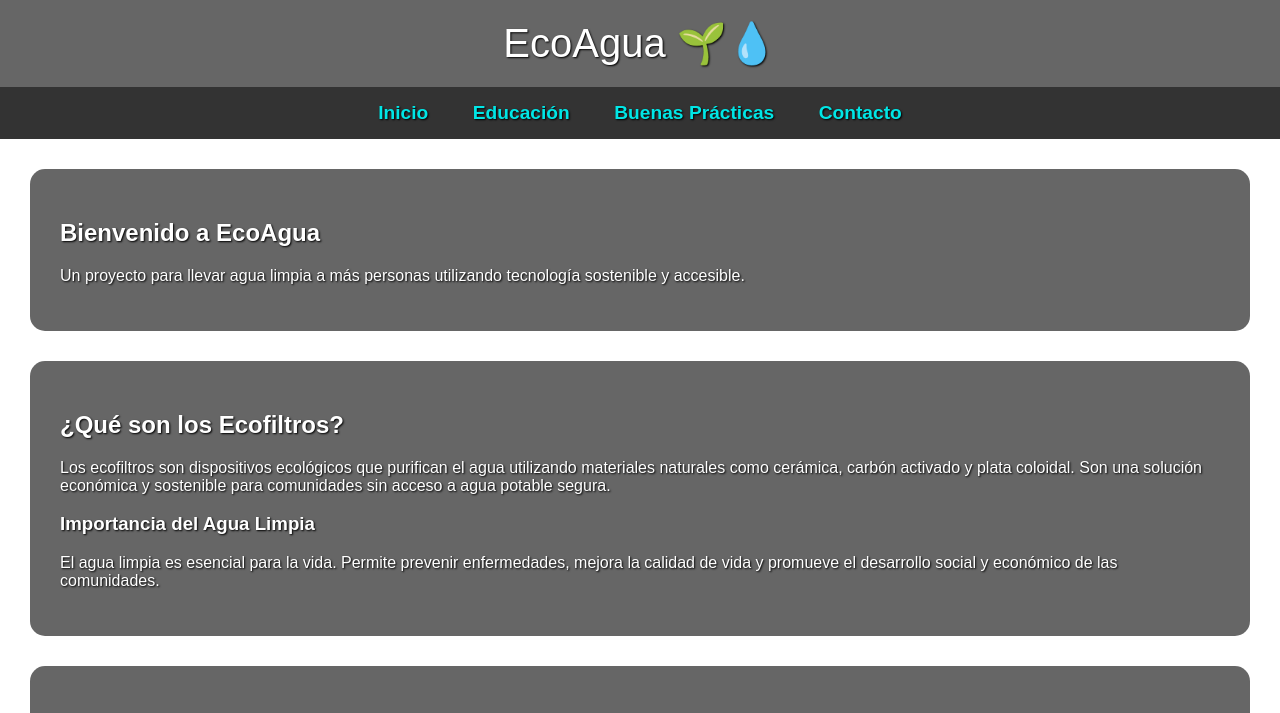
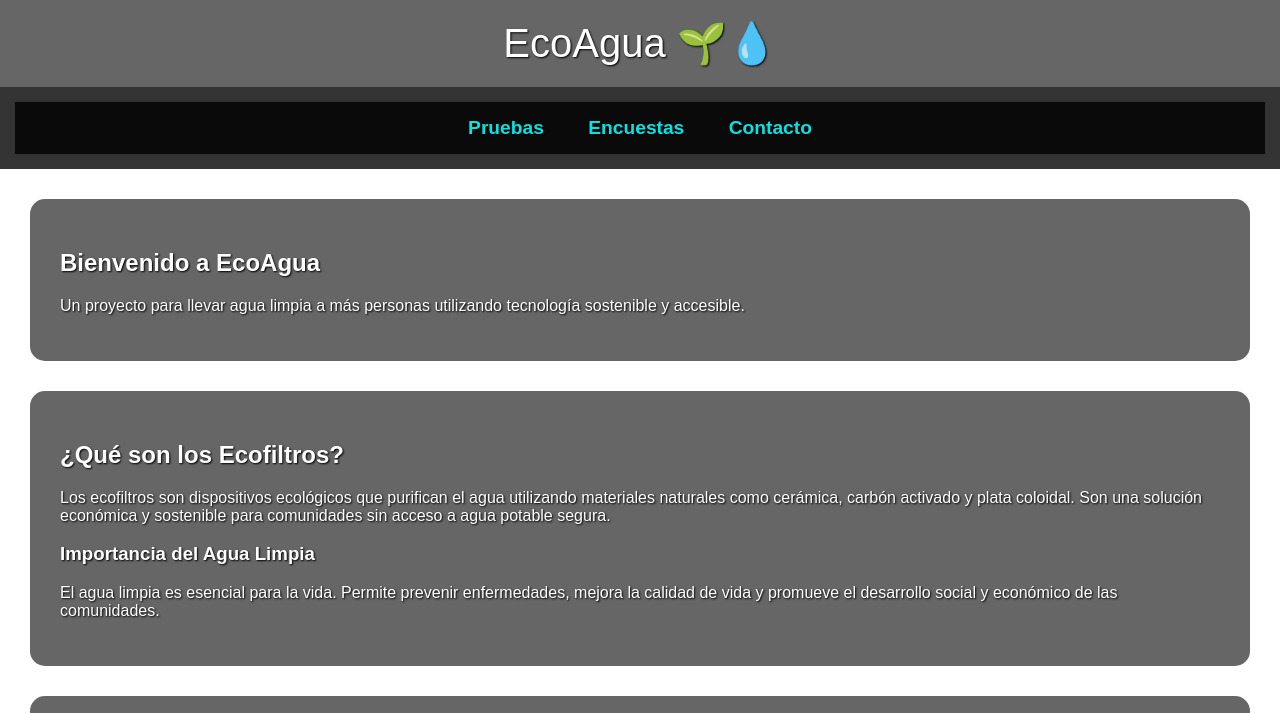
Before and after one commit to iamjuanyouarenot/Agua-limpia-hoy, a plain HTML site: page index.html in a window 1280 px wide. Shown: the top 713 px of the page. Drawn offline with Linux system fonts and the light colour scheme.

Commit message:
Update index.html

```diff
--- a/index.html
+++ b/index.html
@@ -75,10 +75,12 @@
 </header>
 
 <nav>
-  <a href="#inicio">Inicio</a>
-  <a href="#educacion">Educación</a>
-  <a href="#buenaspracticas">Buenas Prácticas</a>
+  <nav>
+  <a href="pruebas.html">Pruebas</a>
+  <a href="encuestas.html">Encuestas</a>
   <a href="#contacto">Contacto</a>
+</nav>
+
 </nav>
 
 <section id="inicio">
```
